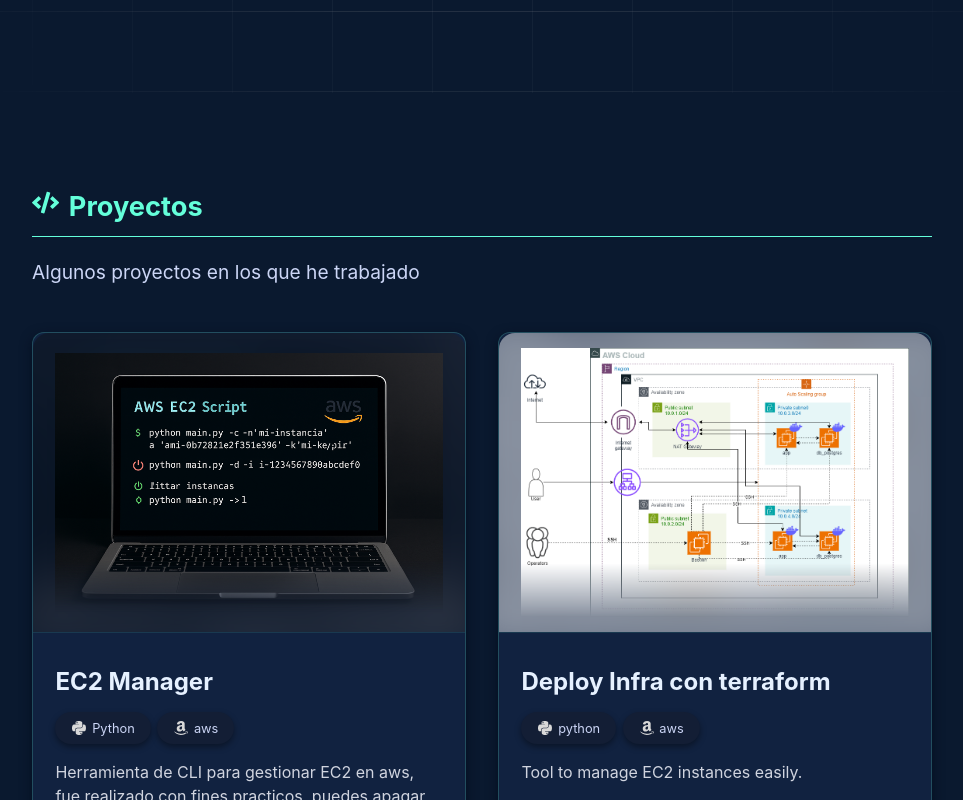
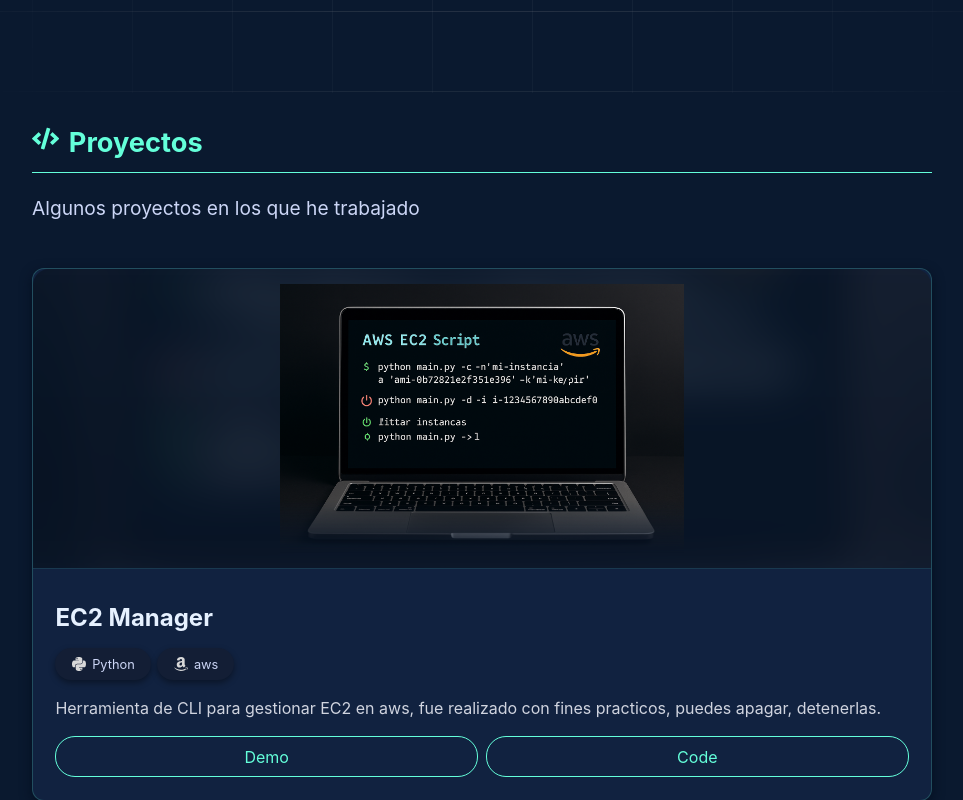
Before and after one commit to ander-Sgr/portfolio-v2, a React (Vite) app: page / in a window 1280 px wide. Shown: the part 620-1420 px from the top of the page, without its empty margins (158-1121 px from the left). Built offline with nearby package versions, Linux system fonts and the light colour scheme.

Commit message:
pending fixes

```diff
--- a/src/components/pages/projects/Projects.module.css
+++ b/src/components/pages/projects/Projects.module.css
@@ -1,5 +1,5 @@
 .projectsContainer {
-    margin-top: 6rem;
+    margin-top: 2rem;
     padding: 0 5%;
 }
 
@@ -21,8 +21,9 @@
 
 .cardContainer {
     display: grid;
-    grid-template-columns: repeat(auto-fit, minmax(280px, 1fr));
+    grid-template-columns: repeat(auto-fit);
     gap: 2rem;
+    margin-bottom: 15px;
 }
 
 
```
